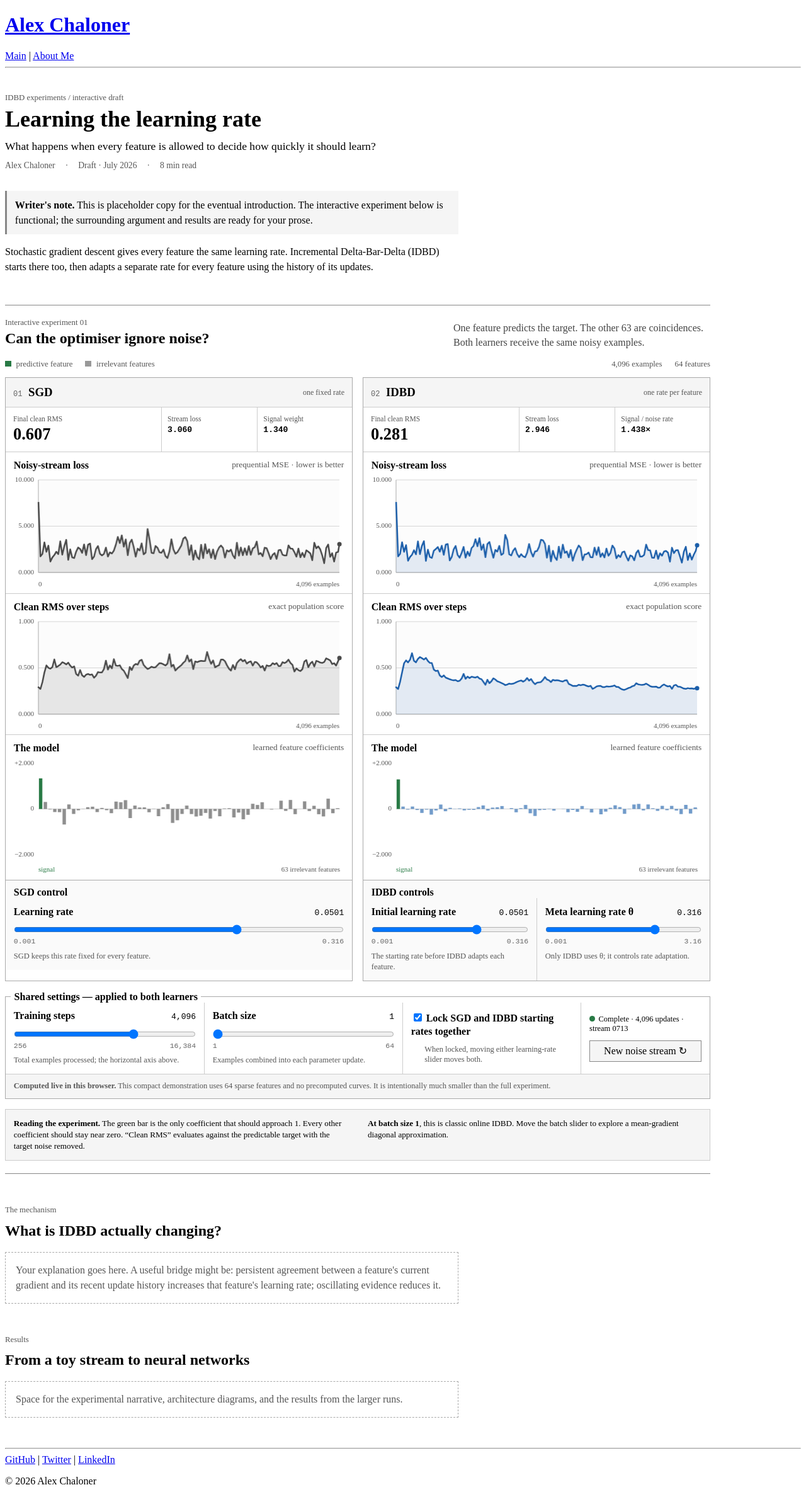
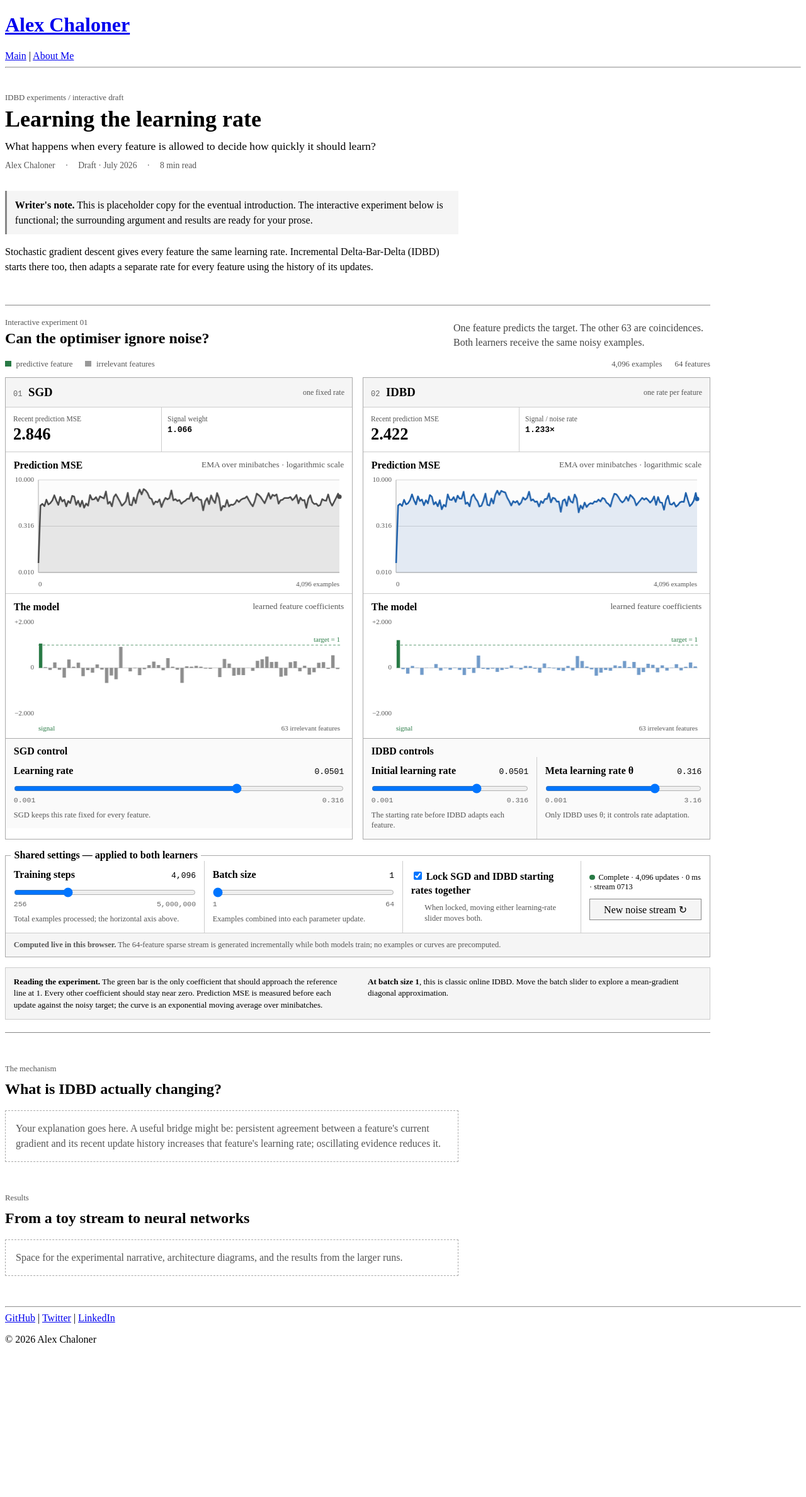
Before and after one commit to AlexChaloner/alexchaloner.github.io, a Jekyll site: the page built from idbd-experiments.html, in a window 1280 px wide. Shown: the whole page at 63% size. Built offline with Jekyll 4.4.1, drawn with Linux system fonts in a browser that asks for light colours; after the commit the page ends 2152 px from its top, so only the background shows below that; some of the changed lines change nothing that is shown.

Commit message:
Scale IDBD demo to five million steps

```diff
--- a/assets/idbd-demo.css
+++ b/assets/idbd-demo.css
@@ -328,7 +328,7 @@
 
 .score-row dl {
   display: grid;
-  grid-template-columns: repeat(2, minmax(0, 1fr));
+  grid-template-columns: minmax(0, 1fr);
   margin: 0;
 }
 
--- a/assets/idbd-demo.js
+++ b/assets/idbd-demo.js
@@ -4,7 +4,13 @@
   const FEATURE_COUNT = 64;
   const FEATURE_PROBABILITY = 0.08;
   const GAUSSIAN_VARIANCE = 2;
+  const GAUSSIAN_STANDARD_DEVIATION = Math.sqrt(GAUSSIAN_VARIANCE);
   const SPARSE_NOISE_PROBABILITY = 0.02;
+  const LOG_ONE_MINUS_FEATURE_PROBABILITY = Math.log(1 - FEATURE_PROBABILITY);
+  const STEP_OPTIONS = [
+    256, 512, 1024, 2048, 4096, 8192, 16384, 32768,
+    65536, 100000, 250000, 500000, 1000000, 2000000, 5000000
+  ];
   const COLORS = {
     ink: "#222222",
     muted: "#555555",
@@ -50,57 +56,51 @@
     };
   }
 
-  function gaussian(random) {
-    const first = Math.max(random(), 1e-12);
-    const second = random();
-    return Math.sqrt(-2 * Math.log(first)) * Math.cos(2 * Math.PI * second);
+  function makeGaussian(random) {
+    let spare = null;
+    return function () {
+      if (spare !== null) {
+        const value = spare;
+        spare = null;
+        return value;
+      }
+      const radius = Math.sqrt(-2 * Math.log(Math.max(random(), 1e-12)));
+      const angle = 2 * Math.PI * random();
+      spare = radius * Math.sin(angle);
+      return radius * Math.cos(angle);
+    };
   }
 
-  function makeStream(streamSeed, exampleCount) {
-    const random = mulberry32(streamSeed);
-    const features = new Array(exampleCount);
-    const targets = new Float64Array(exampleCount);
-
-    for (let row = 0; row < exampleCount; row += 1) {
-      const active = [];
-      for (let feature = 0; feature < FEATURE_COUNT; feature += 1) {
-        if (random() < FEATURE_PROBABILITY) active.push(feature);
-      }
-      const cleanTarget = active.length && active[0] === 0 ? 1 : 0;
-      const sparseNoise = random() < SPARSE_NOISE_PROBABILITY
-        ? (random() < 0.5 ? -1 : 1)
-        : 0;
-      features[row] = active;
-      targets[row] = cleanTarget + sparseNoise + Math.sqrt(GAUSSIAN_VARIANCE) * gaussian(random);
+  function fillActiveFeatures(random, active) {
+    let count = 0;
+    let feature = Math.floor(
+      Math.log(1 - random()) / LOG_ONE_MINUS_FEATURE_PROBABILITY
+    );
+    while (feature < FEATURE_COUNT) {
+      active[count] = feature;
+      count += 1;
+      feature += 1 + Math.floor(
+        Math.log(1 - random()) / LOG_ONE_MINUS_FEATURE_PROBABILITY
+      );
     }
-    return { features, targets };
+    return count;
   }
 
-  function prediction(weights, active) {
+  function prediction(weights, active, activeCount) {
     let total = 0;
-    for (let index = 0; index < active.length; index += 1) {
+    for (let index = 0; index < activeCount; index += 1) {
       total += weights[active[index]];
     }
     return total;
-  }
-
-  function cleanRms(weights) {
-    let coefficientSum = 0;
-    let coefficientSquares = 0;
-    for (let index = 0; index < weights.length; index += 1) {
-      const coefficient = weights[index] - (index === 0 ? 1 : 0);
-      coefficientSum += coefficient;
-      coefficientSquares += coefficient * coefficient;
-    }
-    const p = FEATURE_PROBABILITY;
-    return Math.sqrt(Math.max(0, p * (1 - p) * coefficientSquares + p * p * coefficientSum * coefficientSum));
   }
 
   function clamp(value, minimum, maximum) {
     return Math.min(maximum, Math.max(minimum, value));
   }
 
-  function runExperiment(stream, sgdRate, idbdInitialRate, theta, batchSize, exampleCount) {
+  function runExperiment(streamSeed, sgdRate, idbdInitialRate, theta, batchSize, exampleCount) {
+    const random = mulberry32(streamSeed);
+    const gaussian = makeGaussian(random);
     const sgdWeights = new Float64Array(FEATURE_COUNT);
     const idbdWeights = new Float64Array(FEATURE_COUNT);
     const beta = new Float64Array(FEATURE_COUNT);
@@ -108,14 +108,14 @@
     const directionSgd = new Float64Array(FEATURE_COUNT);
     const directionIdbd = new Float64Array(FEATURE_COUNT);
     const activeCounts = new Float64Array(FEATURE_COUNT);
+    const active = new Uint8Array(FEATURE_COUNT);
+    const touched = new Uint8Array(FEATURE_COUNT);
     beta.fill(Math.log(idbdInitialRate));
 
     const curves = {
       steps: [0],
       sgdLoss: [null],
-      idbdLoss: [null],
-      sgdClean: [cleanRms(sgdWeights)],
-      idbdClean: [cleanRms(idbdWeights)]
+      idbdLoss: [null]
     };
     let sgdLossEma = null;
     let idbdLossEma = null;
@@ -123,29 +123,36 @@
     for (let start = 0; start < exampleCount; start += batchSize) {
       const end = Math.min(exampleCount, start + batchSize);
       const actualBatchSize = end - start;
-      directionSgd.fill(0);
-      directionIdbd.fill(0);
-      activeCounts.fill(0);
+      let touchedCount = 0;
       let batchSgdSquaredError = 0;
       let batchIdbdSquaredError = 0;
 
       for (let row = start; row < end; row += 1) {
-        const active = stream.features[row];
-        const target = stream.targets[row];
-        const sgdError = target - prediction(sgdWeights, active);
-        const idbdError = target - prediction(idbdWeights, active);
+        const activeCount = fillActiveFeatures(random, active);
+        const predictableTarget = activeCount > 0 && active[0] === 0 ? 1 : 0;
+        const sparseNoise = random() < SPARSE_NOISE_PROBABILITY
+          ? (random() < 0.5 ? -1 : 1)
+          : 0;
+        const target = predictableTarget + sparseNoise + GAUSSIAN_STANDARD_DEVIATION * gaussian();
+        const sgdError = target - prediction(sgdWeights, active, activeCount);
+        const idbdError = target - prediction(idbdWeights, active, activeCount);
         batchSgdSquaredError += sgdError * sgdError;
         batchIdbdSquaredError += idbdError * idbdError;
 
-        for (let index = 0; index < active.length; index += 1) {
+        for (let index = 0; index < activeCount; index += 1) {
           const feature = active[index];
+          if (activeCounts[feature] === 0) {
+            touched[touchedCount] = feature;
+            touchedCount += 1;
+          }
           directionSgd[feature] += sgdError;
           directionIdbd[feature] += idbdError;
           activeCounts[feature] += 1;
         }
       }
 
-      for (let feature = 0; feature < FEATURE_COUNT; feature += 1) {
+      for (let index = 0; index < touchedCount; index += 1) {
+        const feature = touched[index];
         const sgdDirection = directionSgd[feature] / actualBatchSize;
         const idbdDirection = directionIdbd[feature] / actualBatchSize;
         const curvature = activeCounts[feature] / actualBatchSize;
@@ -157,6 +164,9 @@
         const weightChange = featureRate * idbdDirection;
         idbdWeights[feature] += weightChange;
         trace[feature] = trace[feature] * Math.max(0, 1 - featureRate * curvature) + weightChange;
+        directionSgd[feature] = 0;
+        directionIdbd[feature] = 0;
+        activeCounts[feature] = 0;
       }
 
       const sgdBatchLoss = batchSgdSquaredError / actualBatchSize;
@@ -171,8 +181,6 @@
         curves.steps.push(end);
         curves.sgdLoss.push(sgdLossEma);
         curves.idbdLoss.push(idbdLossEma);
-        curves.sgdClean.push(cleanRms(sgdWeights));
-        curves.idbdClean.push(cleanRms(idbdWeights));
       }
     }
 
@@ -183,13 +191,11 @@
       curves,
       sgd: {
         weights: Array.from(sgdWeights),
-        clean: cleanRms(sgdWeights),
         loss: sgdLossEma,
         signal: sgdWeights[0]
       },
       idbd: {
         weights: Array.from(idbdWeights),
-        clean: cleanRms(idbdWeights),
         loss: idbdLossEma,
         rateRatio: idbdRates[0] / Math.max(medianNoiseRate, 1e-12)
       }
@@ -232,7 +238,7 @@
     return nice * power;
   }
 
-  function drawLineChart(canvasId, steps, values, color, fill, sharedMax, exampleCount) {
+  function drawLineChart(canvasId, steps, values, color, fill, bounds, exampleCount) {
     const canvas = document.getElementById(canvasId);
     const surface = setupCanvas(canvas);
     const context = surface.context;
@@ -241,8 +247,10 @@
     const margins = { top: 10, right: 10, bottom: 27, left: 42 };
     const plotWidth = width - margins.left - margins.right;
     const plotHeight = height - margins.top - margins.bottom;
-    const finiteValues = values.filter(Number.isFinite);
-    const maximum = sharedMax || niceMaximum(Math.max.apply(null, finiteValues));
+    const minimum = bounds.minimum;
+    const maximum = bounds.maximum;
+    const logMinimum = Math.log10(minimum);
+    const logRange = Math.log10(maximum) - logMinimum;
 
     context.fillStyle = "#fcfcfc";
     context.fillRect(margins.left, margins.top, plotWidth, plotHeight);
@@ -252,6 +260,7 @@
     for (let tick = 0; tick <= 2; tick += 1) {
       const fraction = tick / 2;
       const y = margins.top + plotHeight * (1 - fraction);
+      const tickValue = Math.pow(10, logMinimum + logRange * fraction);
       context.strokeStyle = COLORS.grid;
       context.beginPath();
       context.moveTo(margins.left, y);
@@ -259,7 +268,7 @@
       context.stroke();
       context.fillStyle = COLORS.muted;
       context.textAlign = "right";
-      context.fillText(formatScore(maximum * fraction), margins.left - 7, y);
+      context.fillText(formatScore(tickValue), margins.left - 7, y);
     }
 
     context.strokeStyle = "#aaa";
@@ -278,10 +287,11 @@
 
     const coordinates = [];
     for (let index = 0; index < values.length; index += 1) {
-      if (!Number.isFinite(values[index])) continue;
+      if (!Number.isFinite(values[index]) || values[index] <= 0) continue;
+      const logValue = Math.log10(Math.max(values[index], minimum));
       coordinates.push({
         x: margins.left + (steps[index] / exampleCount) * plotWidth,
-        y: margins.top + (1 - clamp(values[index] / maximum, 0, 1)) * plotHeight
+        y: margins.top + (1 - clamp((logValue - logMinimum) / logRange, 0, 1)) * plotHeight
       });
     }
     if (!coordinates.length) return;
@@ -339,6 +349,22 @@
     context.fillText("0", margins.left - 7, zeroY);
     context.fillText("−" + formatScore(extent), margins.left - 7, margins.top + plotHeight);
 
+    if (extent >= 1) {
+      const referenceY = zeroY - (plotHeight / 2) / extent;
+      context.save();
+      context.setLineDash([4, 3]);
+      context.strokeStyle = COLORS.signal;
+      context.globalAlpha = 0.75;
+      context.beginPath();
+      context.moveTo(margins.left, referenceY);
+      context.lineTo(width - margins.right, referenceY);
+      context.stroke();
+      context.restore();
+      context.fillStyle = COLORS.signal;
+      context.textAlign = "right";
+      context.fillText("target = 1", width - margins.right, referenceY - 8);
+    }
+
     for (let index = 0; index < weights.length; index += 1) {
       const value = clamp(weights[index], -extent, extent);
       const valueHeight = Math.abs(value) / extent * (plotHeight / 2);
@@ -358,9 +384,17 @@
     context.fillText("63 irrelevant features", width - margins.right, height - 7);
   }
 
-  function maximumAcross(first, second, minimum) {
-    const values = first.concat(second).filter(Number.isFinite);
-    return niceMaximum(Math.max(minimum || 0, Math.max.apply(null, values)) * 1.05);
+  function logarithmicBoundsAcross(first, second) {
+    const values = first.concat(second).filter(function (value) {
+      return Number.isFinite(value) && value > 0;
+    });
+    if (!values.length) return { minimum: 0.1, maximum: 1 };
+    const smallest = Math.min.apply(null, values);
+    const largest = Math.max.apply(null, values);
+    const minimum = Math.pow(10, Math.floor(Math.log10(smallest)));
+    let maximum = Math.pow(10, Math.ceil(Math.log10(largest)));
+    if (maximum <= minimum) maximum = minimum * 10;
+    return { minimum, maximum };
   }
 
   function updateBatchNote(batchSize) {
@@ -378,7 +412,7 @@
     const idbdInitialRate = Math.pow(10, Number(controls.idbdRate.value));
     const theta = Math.pow(10, Number(controls.theta.value));
     const batchSize = Math.pow(2, Number(controls.batch.value));
-    const exampleCount = Math.pow(2, Number(controls.steps.value));
+    const exampleCount = STEP_OPTIONS[Number(controls.steps.value)];
     outputs.sgdRate.value = formatRate(sgdRate);
     outputs.idbdRate.value = formatRate(idbdInitialRate);
     outputs.theta.value = formatRate(theta);
@@ -388,34 +422,31 @@
     outputs.status.textContent = "Running identical streams…";
 
     window.requestAnimationFrame(function () {
-      const stream = makeStream(seed, exampleCount);
-      const result = runExperiment(stream, sgdRate, idbdInitialRate, theta, batchSize, exampleCount);
+      const started = performance.now();
+      const result = runExperiment(seed, sgdRate, idbdInitialRate, theta, batchSize, exampleCount);
       const curves = result.curves;
 
-      document.getElementById("sgd-clean-score").textContent = formatScore(result.sgd.clean);
-      document.getElementById("idbd-clean-score").textContent = formatScore(result.idbd.clean);
       document.getElementById("sgd-loss-score").textContent = formatScore(result.sgd.loss);
       document.getElementById("idbd-loss-score").textContent = formatScore(result.idbd.loss);
       document.getElementById("sgd-signal-weight").textContent = formatScore(result.sgd.signal);
       document.getElementById("idbd-rate-ratio").textContent = formatScore(result.idbd.rateRatio) + "×";
 
-      const lossMax = maximumAcross(curves.sgdLoss, curves.idbdLoss, GAUSSIAN_VARIANCE + 1);
-      const cleanMax = maximumAcross(curves.sgdClean, curves.idbdClean, 0.5);
+      const lossBounds = logarithmicBoundsAcross(curves.sgdLoss, curves.idbdLoss);
       const weightMax = niceMaximum(Math.max(
         1,
         Math.max.apply(null, result.sgd.weights.map(Math.abs)),
         Math.max.apply(null, result.idbd.weights.map(Math.abs))
       ) * 1.05);
 
-      drawLineChart("sgd-loss-chart", curves.steps, curves.sgdLoss, COLORS.sgd, COLORS.sgdFill, lossMax, exampleCount);
-      drawLineChart("idbd-loss-chart", curves.steps, curves.idbdLoss, COLORS.idbd, COLORS.idbdFill, lossMax, exampleCount);
-      drawLineChart("sgd-clean-chart", curves.steps, curves.sgdClean, COLORS.sgd, COLORS.sgdFill, cleanMax, exampleCount);
-      drawLineChart("idbd-clean-chart", curves.steps, curves.idbdClean, COLORS.idbd, COLORS.idbdFill, cleanMax, exampleCount);
+      drawLineChart("sgd-loss-chart", curves.steps, curves.sgdLoss, COLORS.sgd, COLORS.sgdFill, lossBounds, exampleCount);
+      drawLineChart("idbd-loss-chart", curves.steps, curves.idbdLoss, COLORS.idbd, COLORS.idbdFill, lossBounds, exampleCount);
       drawWeights("sgd-weights-chart", result.sgd.weights, COLORS.sgd, weightMax);
       drawWeights("idbd-weights-chart", result.idbd.weights, COLORS.idbd, weightMax);
       updateBatchNote(batchSize);
       const updateCount = Math.ceil(exampleCount / batchSize);
-      outputs.status.textContent = "Complete · " + formatInteger(updateCount) + " updates · stream " + String(seed).slice(-4);
+      const runtime = performance.now() - started;
+      const runtimeLabel = runtime < 1000 ? Math.round(runtime) + " ms" : (runtime / 1000).toFixed(1) + " s";
+      outputs.status.textContent = "Complete · " + formatInteger(updateCount) + " updates · " + runtimeLabel + " · stream " + String(seed).slice(-4);
     });
   }
 
@@ -427,7 +458,7 @@
     outputs.idbdRate.value = formatRate(idbdInitialRate);
     outputs.theta.value = formatRate(theta);
     outputs.batch.value = String(Math.pow(2, Number(controls.batch.value)));
-    outputs.steps.value = formatInteger(Math.pow(2, Number(controls.steps.value)));
+    outputs.steps.value = formatInteger(STEP_OPTIONS[Number(controls.steps.value)]);
     if (scheduled) return;
     scheduled = true;
     window.requestAnimationFrame(render);
--- a/idbd-experiments.html
+++ b/idbd-experiments.html
@@ -50,23 +50,17 @@
 
         <div class="score-row">
           <div class="primary-score">
-            <span>Final clean RMS</span>
-            <strong id="sgd-clean-score">—</strong>
+            <span>Recent prediction MSE</span>
+            <strong id="sgd-loss-score">—</strong>
           </div>
           <dl>
-            <div><dt>Stream loss</dt><dd id="sgd-loss-score">—</dd></div>
             <div><dt>Signal weight</dt><dd id="sgd-signal-weight">—</dd></div>
           </dl>
         </div>
 
         <figure class="chart-block">
-          <figcaption><span>Noisy-stream loss</span><small>prequential MSE · lower is better</small></figcaption>
-          <canvas id="sgd-loss-chart" role="img" aria-label="SGD noisy-stream loss over training examples"></canvas>
-        </figure>
-
-        <figure class="chart-block">
-          <figcaption><span>Clean RMS over steps</span><small>exact population score</small></figcaption>
-          <canvas id="sgd-clean-chart" role="img" aria-label="SGD clean RMS over training examples"></canvas>
+          <figcaption><span>Prediction MSE</span><small>EMA over minibatches · logarithmic scale</small></figcaption>
+          <canvas id="sgd-loss-chart" role="img" aria-label="SGD prediction mean squared error over training examples on a logarithmic scale"></canvas>
         </figure>
 
         <figure class="chart-block model-chart">
@@ -99,23 +93,17 @@
 
         <div class="score-row">
           <div class="primary-score">
-            <span>Final clean RMS</span>
-            <strong id="idbd-clean-score">—</strong>
+            <span>Recent prediction MSE</span>
+            <strong id="idbd-loss-score">—</strong>
           </div>
           <dl>
-            <div><dt>Stream loss</dt><dd id="idbd-loss-score">—</dd></div>
             <div><dt>Signal / noise rate</dt><dd id="idbd-rate-ratio">—</dd></div>
           </dl>
         </div>
 
         <figure class="chart-block">
-          <figcaption><span>Noisy-stream loss</span><small>prequential MSE · lower is better</small></figcaption>
-          <canvas id="idbd-loss-chart" role="img" aria-label="IDBD noisy-stream loss over training examples"></canvas>
-        </figure>
-
-        <figure class="chart-block">
-          <figcaption><span>Clean RMS over steps</span><small>exact population score</small></figcaption>
-          <canvas id="idbd-clean-chart" role="img" aria-label="IDBD clean RMS over training examples"></canvas>
+          <figcaption><span>Prediction MSE</span><small>EMA over minibatches · logarithmic scale</small></figcaption>
+          <canvas id="idbd-loss-chart" role="img" aria-label="IDBD prediction mean squared error over training examples on a logarithmic scale"></canvas>
         </figure>
 
         <figure class="chart-block model-chart">
@@ -158,8 +146,8 @@
             <label for="training-steps">Training steps</label>
             <output id="training-steps-value" for="training-steps">4,096</output>
           </div>
-          <input id="training-steps" type="range" min="8" max="14" step="1" value="12" aria-describedby="training-steps-help">
-          <div class="range-labels" aria-hidden="true"><span>256</span><span>16,384</span></div>
+          <input id="training-steps" type="range" min="0" max="14" step="1" value="4" aria-describedby="training-steps-help">
+          <div class="range-labels" aria-hidden="true"><span>256</span><span>5,000,000</span></div>
           <p id="training-steps-help">Total examples processed; the horizontal axis above.</p>
         </div>
 
@@ -186,11 +174,11 @@
           <button id="new-stream" type="button">New noise stream <span aria-hidden="true">↻</span></button>
         </div>
       </div>
-      <p class="simulation-scope"><strong>Computed live in this browser.</strong> This compact demonstration uses 64 sparse features and no precomputed curves. It is intentionally much smaller than the full experiment.</p>
+      <p class="simulation-scope"><strong>Computed live in this browser.</strong> The 64-feature sparse stream is generated incrementally while both models train; no examples or curves are precomputed.</p>
     </fieldset>
 
     <aside class="experiment-note">
-      <p><strong>Reading the experiment.</strong> The green bar is the only coefficient that should approach 1. Every other coefficient should stay near zero. “Clean RMS” evaluates against the predictable target with the target noise removed.</p>
+      <p><strong>Reading the experiment.</strong> The green bar is the only coefficient that should approach the reference line at 1. Every other coefficient should stay near zero. Prediction MSE is measured before each update against the noisy target; the curve is an exponential moving average over minibatches.</p>
       <p id="batch-note"><strong>At batch size 1</strong>, this is classic online IDBD. Larger batches use a mean-gradient diagonal approximation and are best read as an exploration, not the original 1992 rule.</p>
     </aside>
   </section>
```
